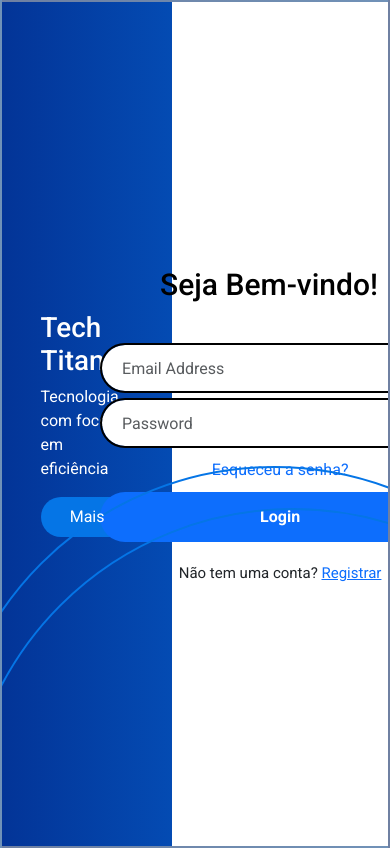
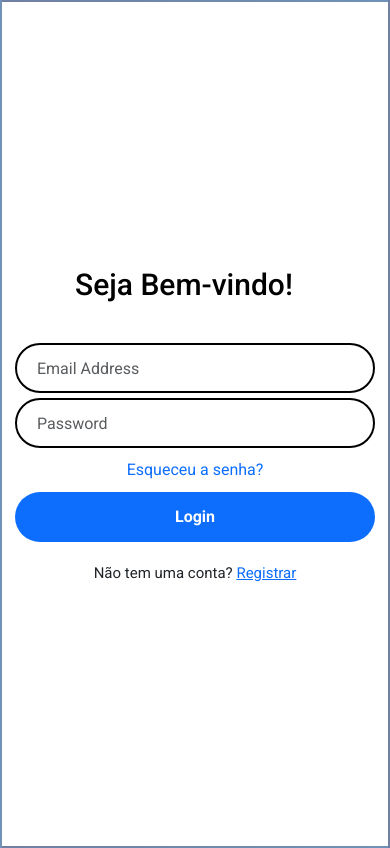
Before and after one commit to Grupo-1-TechTitans/Challenge-2-Entrega, a React (Vite) app: page /Logar in a window 390 px wide. Built offline with nearby package versions, Linux system fonts and the light colour scheme.

Commit message:
responsive in login page

```diff
--- a/src/Componentes/LoginAzul/index.jsx
+++ b/src/Componentes/LoginAzul/index.jsx
@@ -1,13 +1,15 @@
 import React from "react";
-import "./style.css"
+import "./style.css";
 
 function LoginAzul() {
   return (
     <div className="azul-container">
       <div className="circ1" />
       <div className="circ2" />
-      <h1>Tech Titans</h1>
-      <p>Tecnologia com foco em eficiência</p>
+      <div className="text">
+        <h1>Tech Titans</h1>
+        <p>Tecnologia com foco em eficiência</p>
+      </div>
       <div className="botaoMais">
         <a href="/">
           <p>Mais</p>
--- a/src/Componentes/LoginAzul/style.css
+++ b/src/Componentes/LoginAzul/style.css
@@ -10,10 +10,16 @@
     justify-content: center;
     padding-top: 8px;
 }
+
+.text,
 .botaoMais a {
     color: #fff;
     text-decoration: none;
     position: relative;
+}
+
+.text {
+    width: 300px;
 }
 
 .circ1{
--- a/src/Componentes/LoginForm/LoginForm.css
+++ b/src/Componentes/LoginForm/LoginForm.css
@@ -3,8 +3,10 @@
     height: 100%;
     background-color: #fff;
     display: flex;
-    justify-content: center;
+    justify-content: space-around;
     align-items: center;
+    flex-direction: column;
+
 }
 
 .input-container {
@@ -52,7 +54,7 @@
     text-decoration: underline;
 }
 
-.login-container button {
+.btn {
     width: 100%;
     height: 50px;
     border: none;
--- a/src/Pages/Logar/Logar.css
+++ b/src/Pages/Logar/Logar.css
@@ -33,3 +33,31 @@
     background-color: #fff;
     padding: 20px;
 }
+
+@media (max-width: 1000px) {
+    .telaLogin {
+        display: flex;
+        flex-direction: column-reverse;
+    }
+
+    .ladoBranco {
+        height: 50vh;
+    }
+
+    .ladoAzul {
+        height: 50vh;
+       max-width: 30%;
+    }
+}
+
+@media (max-width: 500px) {
+    .ladoBranco {
+        height: 100vh;
+        display: flex;
+        justify-content: center;
+    }
+
+    .ladoAzul {
+        display: none;
+    }
+}
```
Also changed, not shown: src/Componentes/LoginForm/index.jsx (+7 -5 lines).
